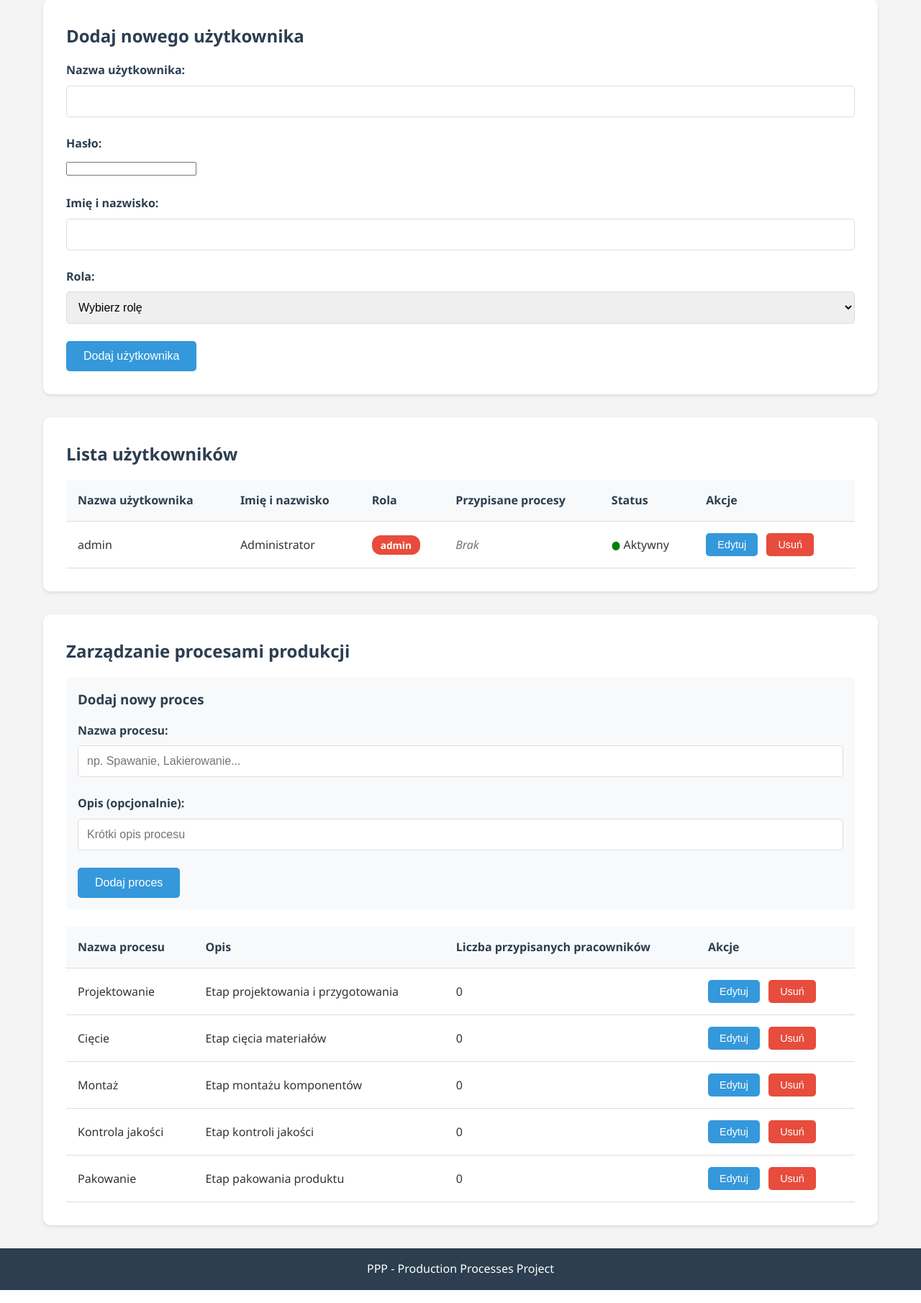
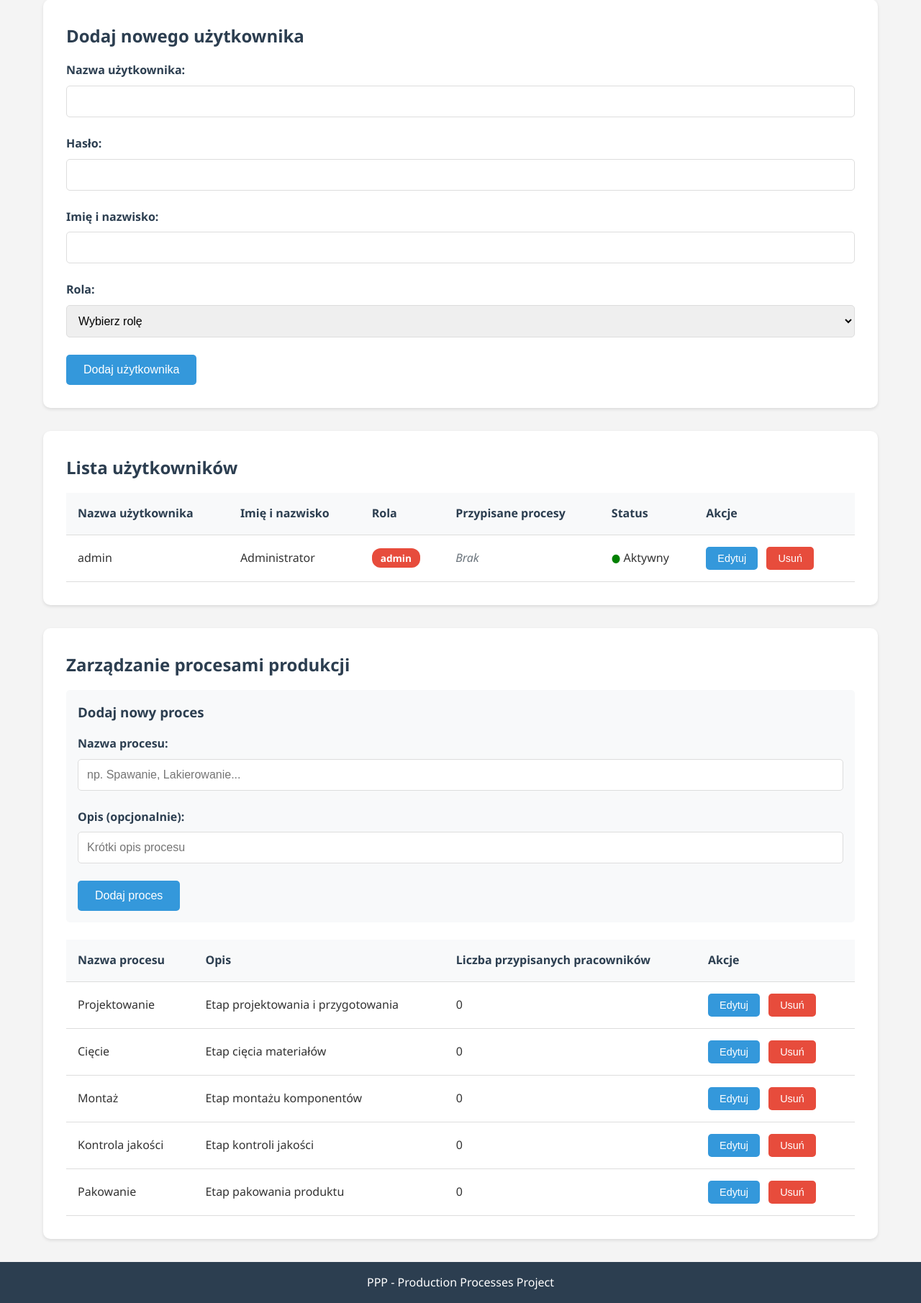
Before and after one commit to KamToman/PPProject, a Flask app: page /admin in a window 1280 px wide. Shown: the part 161-1972 px from the top of the page at 72% size. Run offline with Flask 3, Linux system fonts and the light colour scheme; the visitor is signed in with stand-in values (Sample User, id 1).

Commit message:
Changed password form size

```diff
--- a/static/css/style.css
+++ b/static/css/style.css
@@ -125,6 +125,7 @@ main {
 }
 
 .form-group input[type="text"],
+.form-group input[type="password"],
 .form-group textarea,
 .form-group select {
     width: 100%;
@@ -136,6 +137,7 @@ main {
 }
 
 .form-group input[type="text"]:focus,
+.form-group input[type="password"]:focus,
 .form-group textarea:focus,
 .form-group select:focus {
     outline: none;
```
